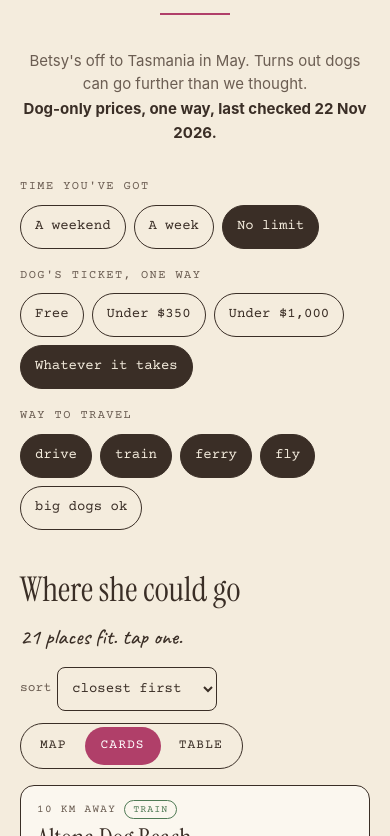
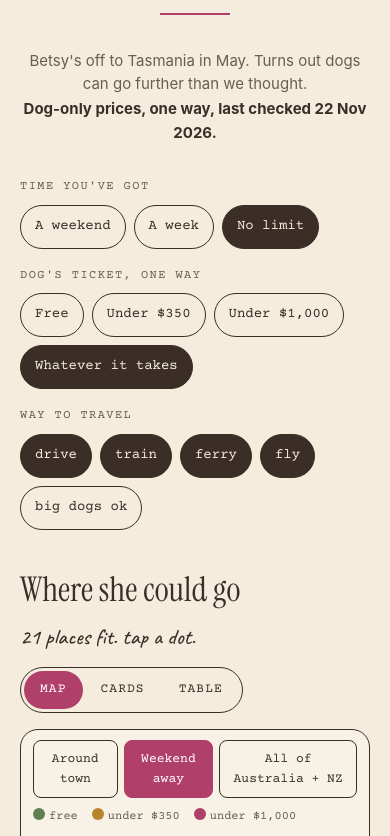
Before and after one commit to JingggW/betsy-site, a plain HTML site: page travel.html in a window 390 px wide. Shown: the part 264-1100 px from the top of the page. Drawn offline with nearby package versions, Linux system fonts and the light colour scheme.

Commit message:
Travel: default to map view on phones too
Co-Authored-By: Claude Opus 5.5 <noreply@anthropic.com>

```diff
--- a/travel.html
+++ b/travel.html
@@ -357,10 +357,10 @@ body{font-size:15px;line-height:1.55}
     { id: 'any', label: 'Whatever it takes', max: Infinity }
   ];
   var MODES = [ { id: 'drive', label: 'drive' }, { id: 'train', label: 'train' }, { id: 'ferry', label: 'ferry' }, { id: 'fly', label: 'fly' } ];
-  // which explore view to show: remembered per browser; map on wide screens, cards on phones
+  // which explore view to show: remembered per browser, map by default
   function initialLayout() {
     try { var v = localStorage.getItem('betsy-travel-layout'); if (v === 'map' || v === 'cards' || v === 'table') return v; } catch (e) {}
-    return window.innerWidth < 760 ? 'cards' : 'map';
+    return 'map';
   }
   var state = { time: 'any', budget: 'any', view: 'near', sel: 'tasmania', modes: { drive: true, train: true, ferry: true, fly: true }, big: false, sort: 'dist', layout: initialLayout() };
 
```
